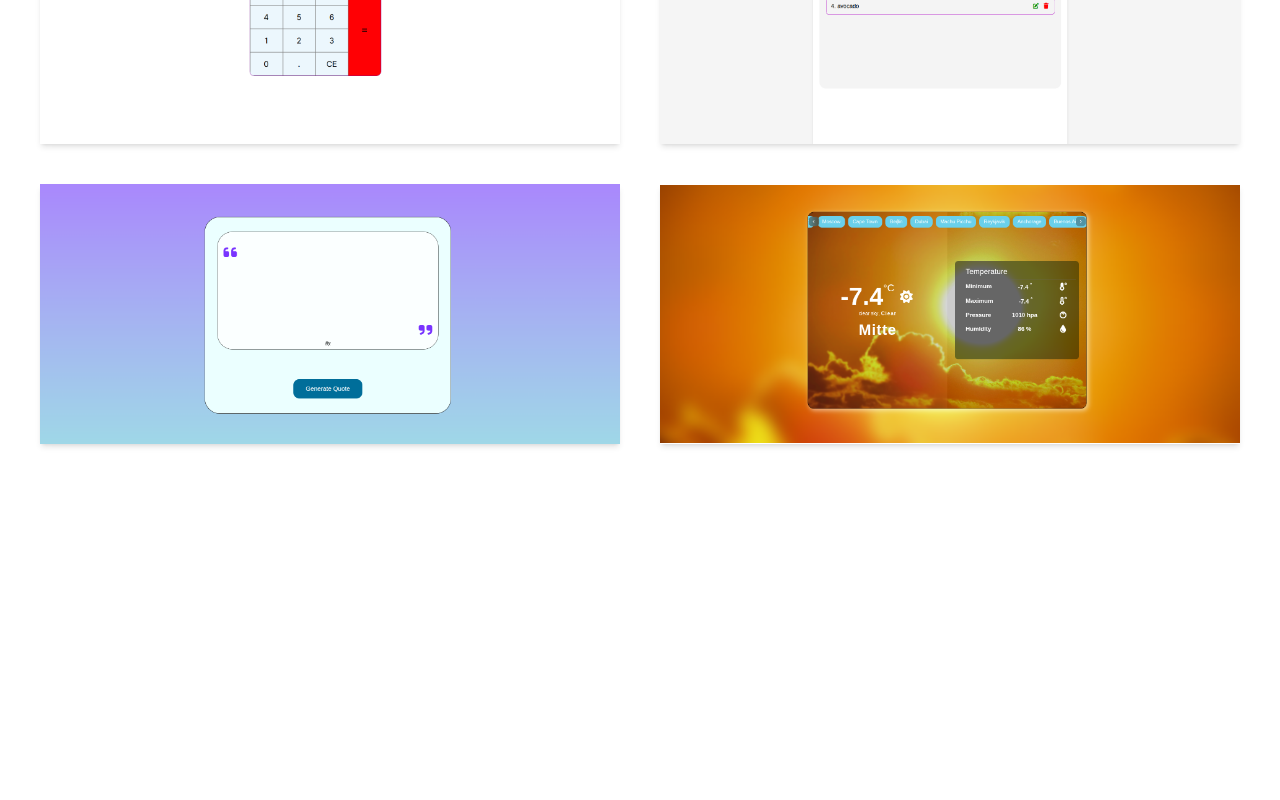
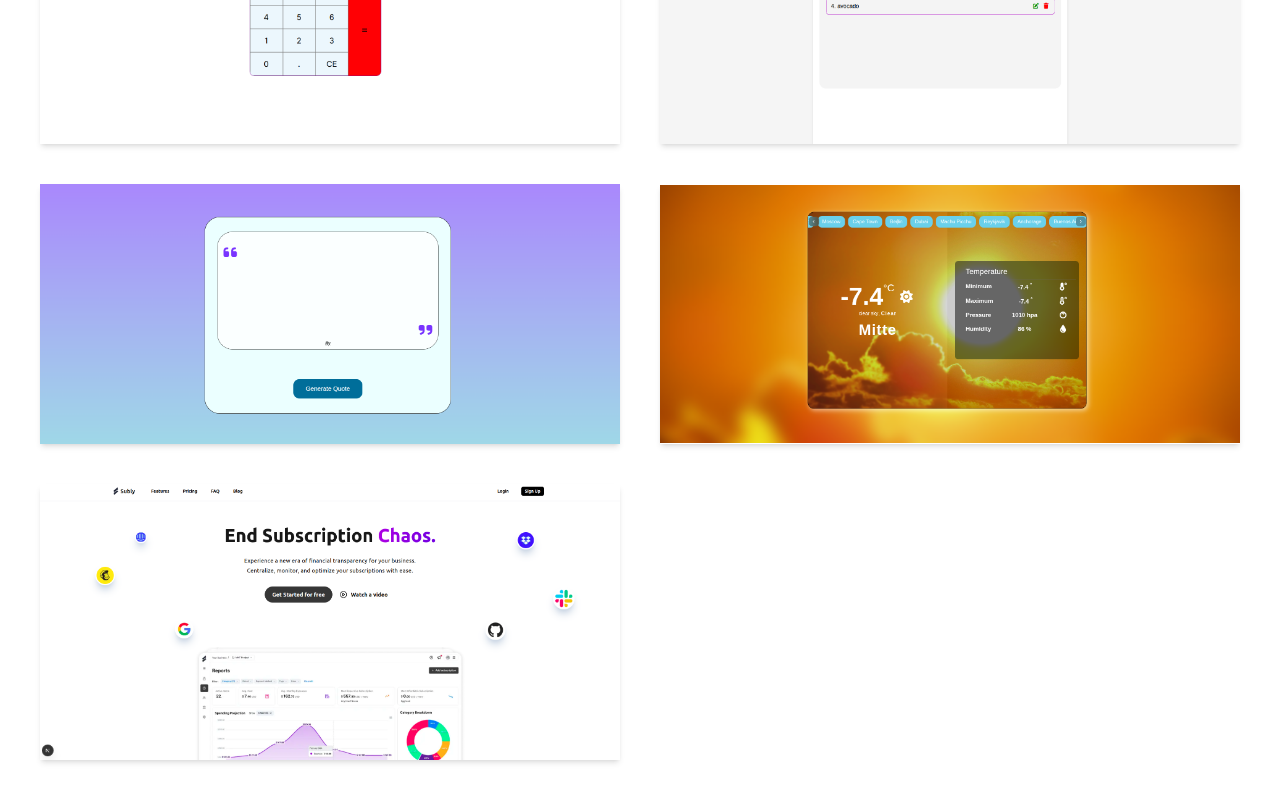
Before and after one commit to jasminderslabs/portfolio, a React (Create React App) app: page / in a window 1280 px wide. Shown: the part 989-1789 px from the top of the page. Before the commit the page ends 1473 px from the top, so only its background shows below. Built offline with nearby package versions, Linux system fonts and the light colour scheme.

Commit message:
Assignment 7: Subly landing page

```diff
--- a/src/components/showProjects.jsx
+++ b/src/components/showProjects.jsx
@@ -11,7 +11,7 @@ const Projects = () => {
         'Grocery List App',
         'Quote Generator',
         'Weather App',
-        'Course 7'
+        'Subly'
     ];
     const [currentCourseSelected, setCurrentCourseSelected] = useState('');
     const [showOverlay, setOverlay] = useState(null)
@@ -23,12 +23,12 @@ const Projects = () => {
                 names={courseNames}
                 value={currentCourseSelected}
                 setValue={setCurrentCourseSelected} />
-            <div className={`${currentCourseSelected === '' ? 'grid grid-cols-1 lg:grid-cols-2 gap-10' : null}  py-10 mx-10`}>
+            <div className={`${currentCourseSelected === '' ? 'grid grid-cols-1 lg:grid-cols-2 gap-10' : null}  py-10 mx-10 relative z-3 bg-white`}>
 
                 {
                     portfolioImages.map(({ src, alt, link }, index) => {
                         return <div key={index}
-                            className={`relative cursor-pointer overflow-hidden shadow-md ${currentCourseSelected - 1 === index ? 'block' : currentCourseSelected === '' ? 'block' : 'hidden'}`}
+                            className={`relative z-1 cursor-pointer overflow-hidden shadow-md ${currentCourseSelected - 1 === index ? 'block' : currentCourseSelected === '' ? 'block' : 'hidden'}`}
                             onMouseEnter={() => setOverlay(index)}
                             onMouseLeave={() => setOverlay(null)}
                         >
@@ -58,7 +58,7 @@ const Projects = () => {
 }
 const Buttons = ({ names, value, setValue }) => {
     return (
-        <div className='w-full mt-10 flex justify-center items-center sticky top-0 backdrop-blur-sm bg-transparent'>
+        <div className='w-full mt-10 flex justify-center items-center sticky top-0 backdrop-blur-sm bg-transparent -z-1'>
             {/* Buttons for specific courses */}
             <div className={`gap-10 flex items-center p-2 overflow-auto`}>
                 {
--- a/src/portfolioImages.js
+++ b/src/portfolioImages.js
@@ -29,4 +29,9 @@ export const portfolioImages = [
     alt: "weather-project-image",
     link: "https://workdrive.zoho.com/folder/i74vjb95dfc7967d443a0bcefe27c58727718",
   },
+  {
+    src: "/portfolioProject7.png",
+    alt: "subly-project-image",
+    link: "https://workdrive.zoho.com/folder/i74vj63e131775bb3453a9a9025103a433e17",
+  },
 ];
```
Also changed, not shown: public/portfolioProject7.png (added).
